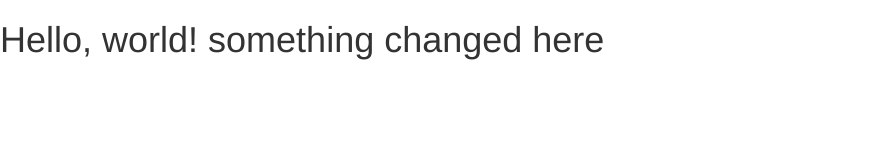
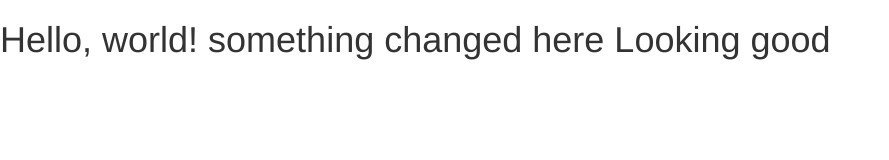
Before and after one commit to livetraining/corporate-website, a plain HTML site: page index.html in a window 1280 px wide. Shown: the whole page, without its empty margins (0-889 px from the left). Drawn offline with nearby package versions, Linux system fonts and the light colour scheme.

Commit message:
an extra tagline added in homepage

```diff
--- a/index.html
+++ b/index.html
@@ -18,7 +18,9 @@
     <![endif]-->
   </head>
   <body>
-    <h1>Hello, world! something changed here</h1>
+    <h1>Hello, world! something changed here
+    	Looking good<br/>
+    </h1>
 
     <!-- jQuery (necessary for Bootstrap's JavaScript plugins) -->
     <script src="https://ajax.googleapis.com/ajax/libs/jquery/1.12.4/jquery.min.js"></script>
```
